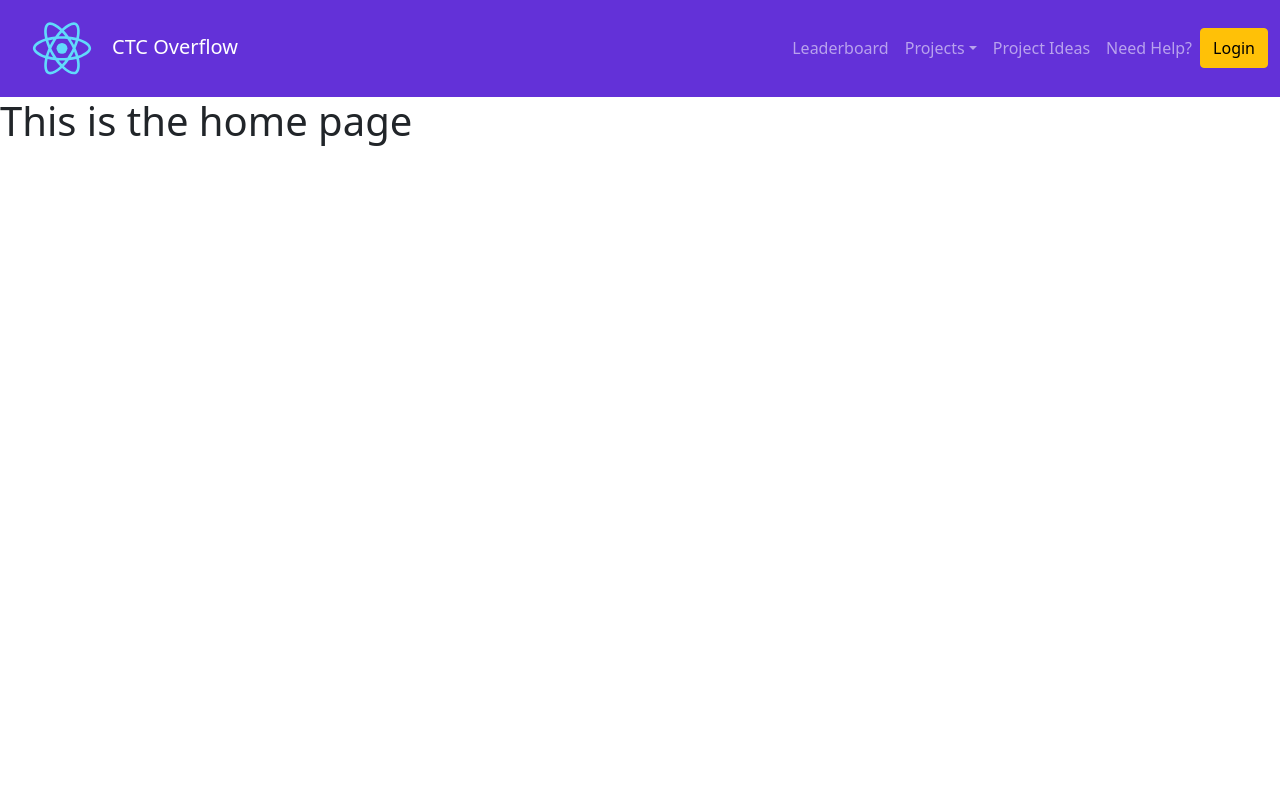
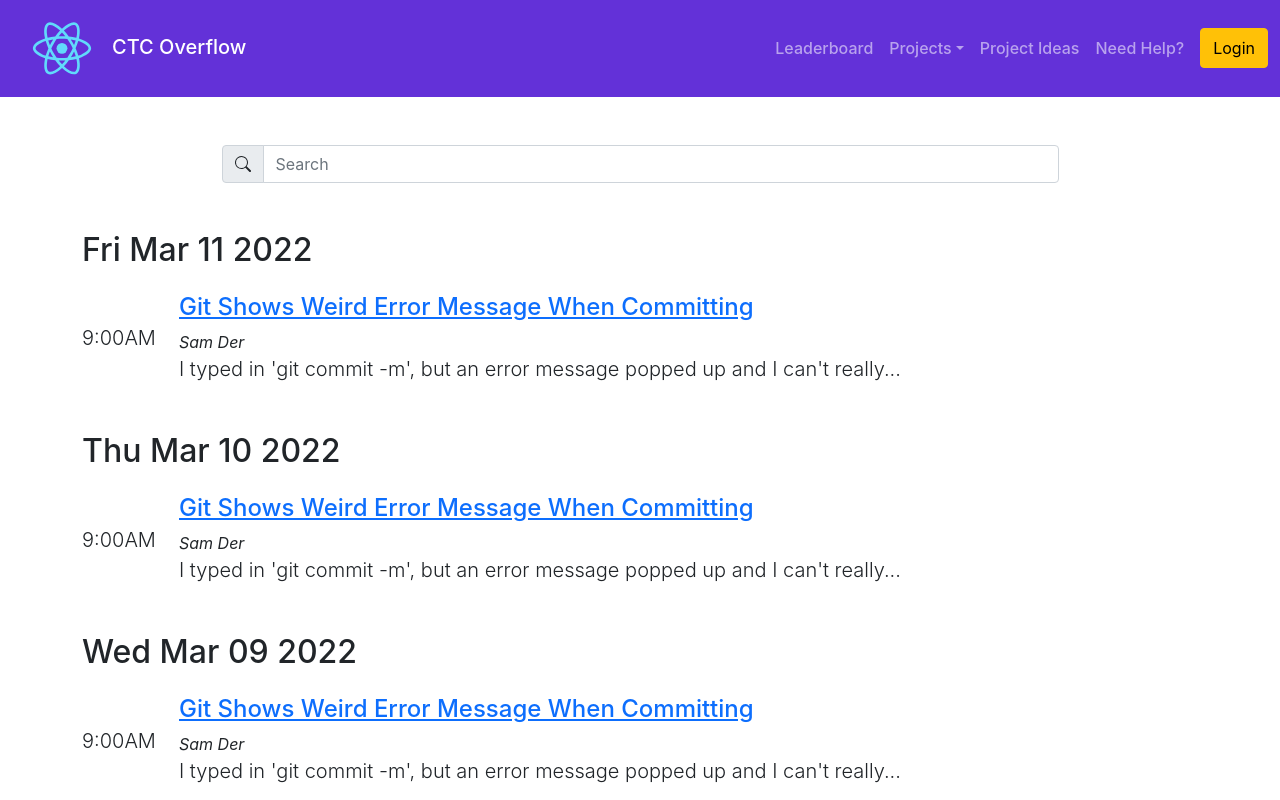
Before and after one commit to ctc-uci/bp-stack-overflow, a React (Create React App) app in the folder client/: page / in a window 1280 px wide. Shown: the top 800 px of the page. Built offline with nearby package versions, Linux system fonts and the light colour scheme.

Commit message:
Created basic home page layout on a new git branch

```diff
--- a/client/package.json
+++ b/client/package.json
@@ -7,9 +7,11 @@
     "@testing-library/react": "^11.1.0",
     "@testing-library/user-event": "^12.1.10",
     "bootstrap": "5.1.3",
+    "bootstrap-icons": "^1.8.0",
     "firebase": "^9.6.5",
     "firebaseui": "^6.0.0",
     "lint-staged": "^11.2.6",
+    "prop-types": "^15.8.1",
     "react": "^17.0.2",
     "react-bootstrap": "^2.1.2",
     "react-dom": "^17.0.2",
--- a/client/public/index.html
+++ b/client/public/index.html
@@ -24,6 +24,9 @@
       work correctly both with client-side routing and a non-root public URL.
       Learn how to configure a non-root public URL by running `npm run build`.
     -->
+    <link rel="preconnect" href="https://fonts.googleapis.com">
+    <link rel="preconnect" href="https://fonts.gstatic.com" crossorigin>
+    <link href="https://fonts.googleapis.com/css2?family=Roboto:wght@300;400;500&display=swap" rel="stylesheet">
     <title>React App</title>
   </head>
   <body>
--- a/client/src/App.jsx
+++ b/client/src/App.jsx
@@ -6,7 +6,7 @@ import { getAnalytics } from 'firebase/analytics';
 import { getAuth, signInWithRedirect, GoogleAuthProvider } from 'firebase/auth';
 
 import Help from './pages/Help';
-import Home from './pages/Home';
+import Home from './pages/Home/Home';
 import Leaderboard from './pages/Leaderboard';
 import ProjectSubmission from './pages/ProjectSubmission';
 import './App.css';
@@ -107,7 +107,12 @@ function App() {
                 <Nav.Link href="/help" active={helpActive}>
                   Need Help?
                 </Nav.Link>
-                <button onClick={login} type="button" className="btn btn-warning">
+                <button
+                  onClick={login}
+                  type="button"
+                  className="btn btn-warning"
+                  style={{ marginLeft: '0.5rem' }}
+                >
                   Login
                 </button>
               </Nav>
--- /dev/null
+++ b/client/src/components/Post/Post.jsx
@@ -0,0 +1,40 @@
+import React from 'react';
+import PropTypes from 'prop-types';
+
+import './Post.css';
+
+function Post(props) {
+  const { date, question, author, description } = props;
+  return (
+    <div className="Post">
+      <div className="row gx-5 align-items-center">
+        <div className="col-md-1">
+          <p>{date}</p>
+        </div>
+        <div className="col-md-11">
+          <h2>
+            <a href="/view-question/1">{question}</a>
+          </h2>
+          <em>{author}</em>
+          <p>{description}</p>
+        </div>
+      </div>
+    </div>
+  );
+}
+
+Post.propTypes = {
+  date: PropTypes.string,
+  question: PropTypes.string,
+  author: PropTypes.string,
+  description: PropTypes.string,
+};
+
+Post.defaultProps = {
+  date: '',
+  question: '',
+  author: '',
+  description: '',
+};
+
+export default Post;
--- a/client/src/index.css
+++ b/client/src/index.css
@@ -1,11 +1,23 @@
 body {
   margin: 0;
-  font-family: -apple-system, BlinkMacSystemFont, 'Segoe UI', 'Roboto', 'Oxygen', 'Ubuntu',
-    'Cantarell', 'Fira Sans', 'Droid Sans', 'Helvetica Neue', sans-serif;
+  font-family: -apple-system, BlinkMacSystemFont, 'Roboto', sans-serif !important;
   -webkit-font-smoothing: antialiased;
   -moz-osx-font-smoothing: grayscale;
 }
 
-code {
-  font-family: source-code-pro, Menlo, Monaco, Consolas, 'Courier New', monospace;
+nav {
+  font-weight: 500;
 }
+
+h1 {
+  font-size: 2em !important;
+}
+
+h2 {
+  font-size: 1.5em !important;
+}
+
+p {
+  font-weight: 300;
+  font-size: 1.25em;
+}
--- a/client/src/pages/Home.jsx
+++ /dev/null
@@ -1,11 +0,0 @@
-import React from 'react';
-
-function Home() {
-  return (
-    <div className="Home">
-      <h1>This is the home page</h1>
-    </div>
-  );
-}
-
-export default Home;
--- /dev/null
+++ b/client/src/pages/Home/Home.jsx
@@ -0,0 +1,61 @@
+import React from 'react';
+import Post from '../../components/Post/Post';
+import './Home.css';
+
+const days = [];
+for (let i = 0; i < 5; i += 1) {
+  const day = new Date();
+  day.setDate(day.getDate() - i);
+  days.push(day);
+}
+
+function Home() {
+  return (
+    <div className="Home">
+      <div className="container">
+        <div className="input-group w-75 mx-auto my-5">
+          <div className="input-group-text">
+            <svg
+              xmlns="http://www.w3.org/2000/svg"
+              width="16"
+              height="16"
+              fill="currentColor"
+              className="bi bi-search"
+              viewBox="0 0 16 16"
+            >
+              <path d="M11.742 10.344a6.5 6.5 0 1 0-1.397 1.398h-.001c.03.04.062.078.098.115l3.85 3.85a1 1 0 0 0 1.415-1.414l-3.85-3.85a1.007 1.007 0 0 0-.115-.1zM12 6.5a5.5 5.5 0 1 1-11 0 5.5 5.5 0 0 1 11 0z" />
+            </svg>
+          </div>
+          <input
+            type="search"
+            id="f_query"
+            className="form-control"
+            placeholder="Search"
+            rel="search"
+          />
+        </div>
+        {days.map(date => {
+          return (
+            <div
+              className="row justify-content-md-center"
+              key={date}
+              style={{ marginBottom: '2rem' }}
+            >
+              <div className="col-md-12">
+                <h1 style={{ marginBottom: '1.5rem' }}>{date.toDateString()}</h1>
+                <Post
+                  date="9:00AM"
+                  question="Git Shows Weird Error Message When Committing"
+                  author="Sam Der"
+                  description="I typed in 'git commit -m', but an error message popped up and I can't really..."
+                />
+              </div>
+            </div>
+          );
+        })}
+      </div>
+    </div>
+  );
+}
+
+export default Home;
```
Also changed, not shown: client/src/components/Post/Post.css (added), client/src/pages/Home/Home.css (added), 1 other file (tests, documents, lock files or other folders).
